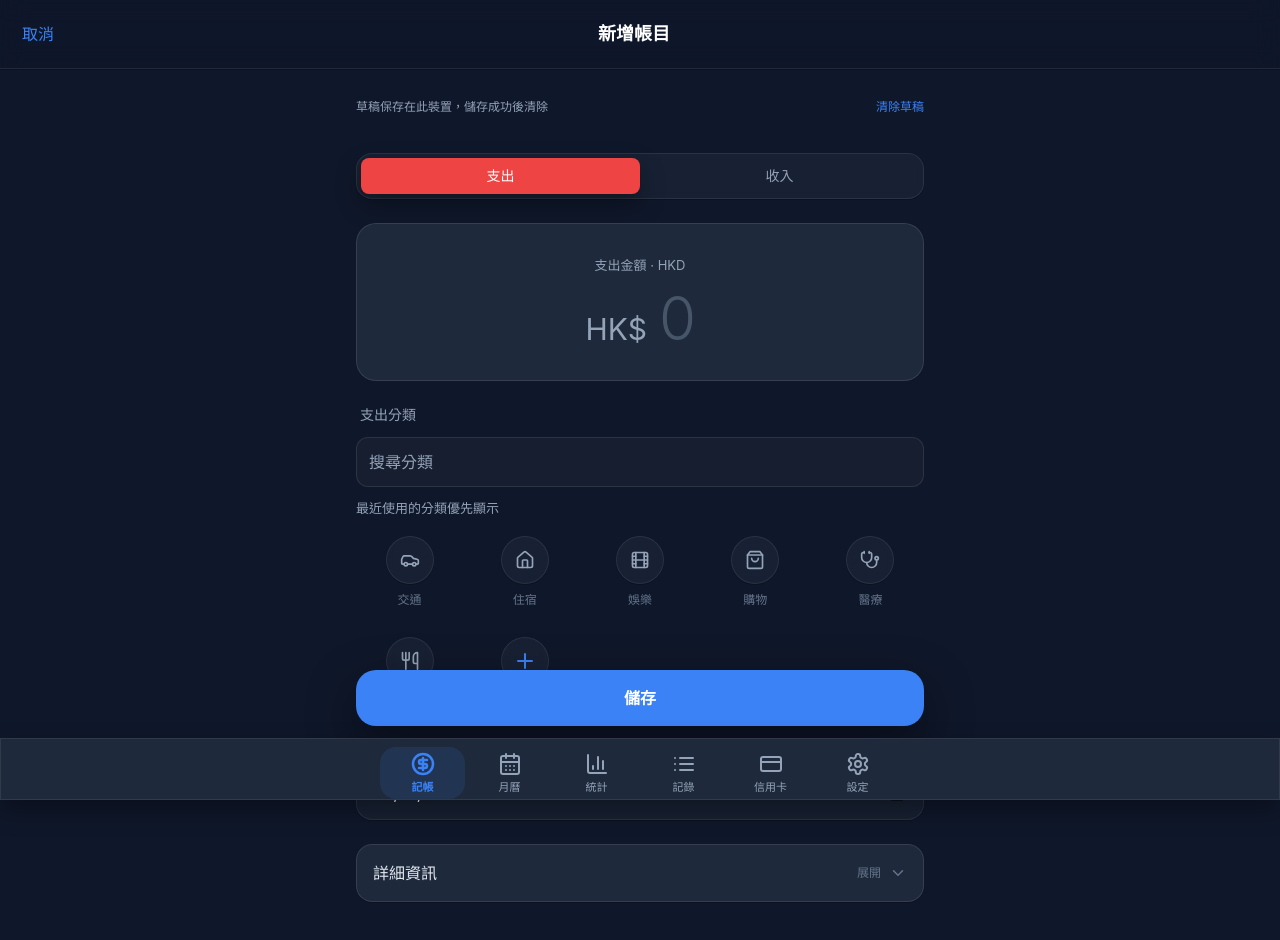
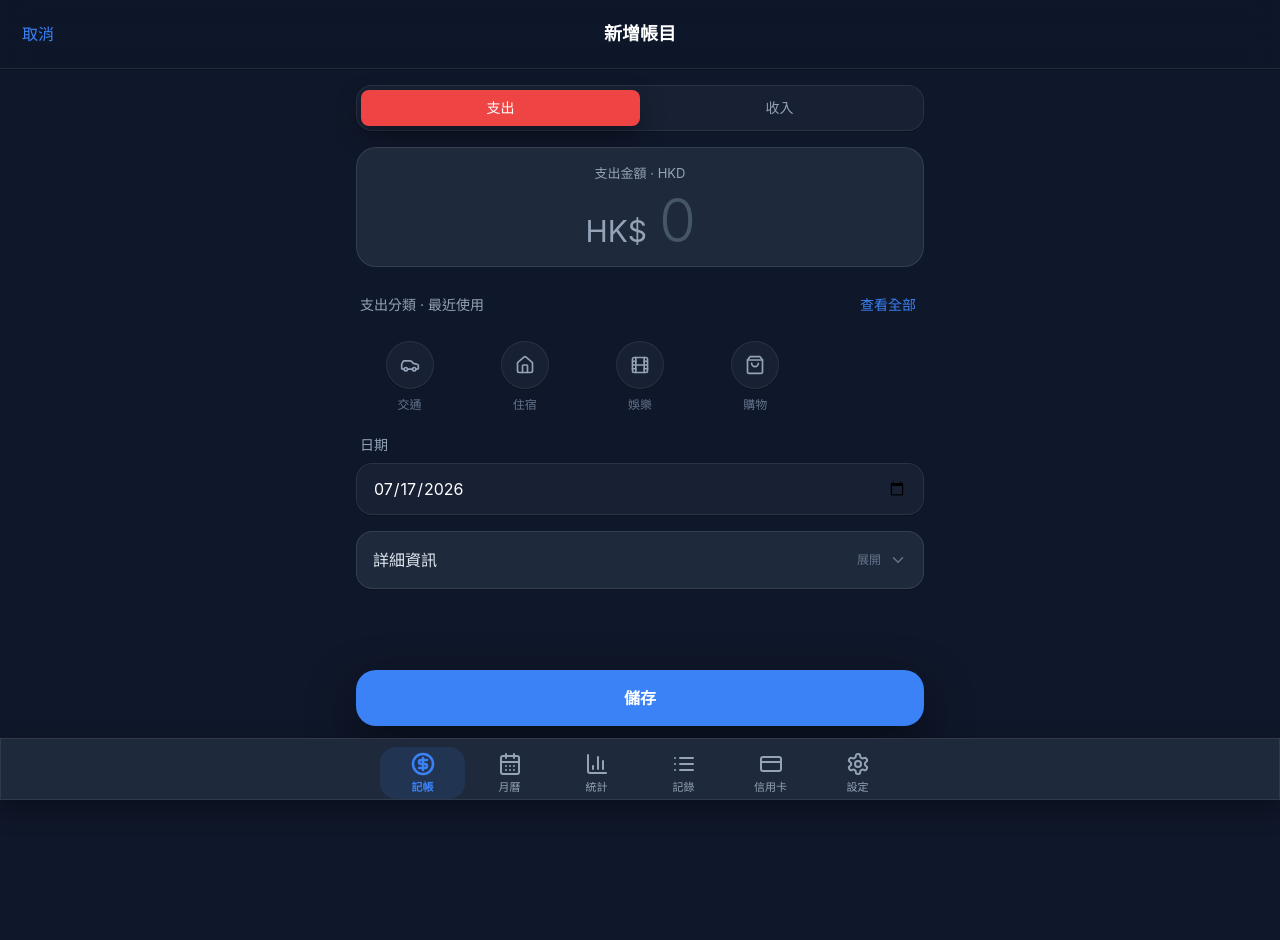
Before and after one commit to appbuilderlee2/SmartFinance-Max, a React (Vite) app: page /#/add in a window 1280 px wide. Both pictures are taken after a click on the button "記帳". Shown: the top 940 px of the page. After the commit the page ends 813 px from the top, so only its background shows below. Built offline with nearby package versions, Linux system fonts and the light colour scheme.

Commit message:
Compact entry form and fix tag safe area

```diff
--- a/index.css
+++ b/index.css
@@ -595,6 +595,7 @@ textarea {
 .sf-tag { display: inline-flex; align-items: center; gap: 6px; min-height: 44px; padding: 8px 12px; border-radius: 12px; border: 1px solid #8883; overflow-wrap: anywhere; max-width: 100%; }
 .sf-primary-button { display: block; width: 100%; min-height: 48px; border-radius: 14px; color: white; background: rgb(var(--sf-primary)); font-weight: 600; }
 .sf-report { max-width: 680px; margin: auto; padding: 0 20px calc(100px + env(safe-area-inset-bottom)); }
+.sf-tag-manager { padding-top: calc(env(safe-area-inset-top, 0px) + 12px); }
 .sf-report button { min-height: 44px; }
 .sf-report-surface { background: #8881; border: 1px solid #8882; border-radius: 18px; padding: 16px; }
 .sf-report-row { display: flex; width: 100%; align-items: center; gap: 12px; padding: 14px 0; border-bottom: 1px solid #8882; text-align: left; }
@@ -706,7 +707,7 @@ html.theme-applefluid-light .sf-month-summary .text-red-500 { color:#c3282d; }
 /* Entry and ledger: generous touch targets without wasting vertical space. */
 .sf-entry-content { width:100%; max-width:600px; margin-inline:auto; }
 .sf-entry-page > .sf-topbar button { min-height:44px; min-width:44px; }
-.sf-entry-amount { min-height:156px; gap:12px; box-shadow:none; }
+.sf-entry-amount { min-height:112px; gap:6px; box-shadow:none; }
 .sf-entry-caption { color:rgb(var(--sf-text-secondary)); font-size:13px; line-height:1.5; }
 .sf-entry-number { max-width:100%; justify-content:center; gap:4px; }
 .sf-entry-value { font-variant-numeric:tabular-nums; overflow-wrap:anywhere; min-width:0; font-size:clamp(32px,10vw,56px); font-weight:550; }
@@ -730,8 +731,6 @@ html.theme-applefluid-light .sf-month-summary .text-red-500 { color:#c3282d; }
 .sf-records-page .flex-1 { min-width:0; }
 .sf-records-page .sf-panel button { min-height:44px; }
 @media(min-width:420px) { .sf-category-grid { grid-template-columns:repeat(5,minmax(0,1fr)); } }
-.sf-draft-status { display:flex; gap:12px; align-items:center; justify-content:space-between; font-size:12px; line-height:1.5; color:rgb(var(--sf-text-secondary)); }
-.sf-draft-status button { color:rgb(var(--sf-primary)); min-height:44px; flex-shrink:0; }
 .sf-undo-toast { position:fixed; bottom:calc(100px + env(safe-area-inset-bottom)); left:16px; right:16px; max-width:540px; margin:auto; z-index:60; display:flex; align-items:center; gap:12px; padding:10px 16px; border-radius:16px; background:rgb(var(--sf-surface-bg)); color:rgb(var(--sf-text-primary)); box-shadow:0 4px 24px #0004; border:1px solid rgb(var(--sf-text-primary)/.15); }
 .sf-undo-toast span { flex:1; font-size:14px; }
 .sf-undo-toast button { min-height:44px; color:rgb(var(--sf-primary)); padding:4px 8px; }
--- a/pages/AddTransaction.tsx
+++ b/pages/AddTransaction.tsx
@@ -13,7 +13,6 @@ import { rememberTags } from '../utils/tagHistory';
 import TagPicker from '../components/TagPicker';
 import { localYMDToStoredISOString, toLocalYMD, parseDate } from '../utils/date';
 import { parseMoneyInput } from '../utils/money';
-import { showAppConfirm } from '../utils/appDialog';
 
 const AddTransaction: React.FC = () => {
   const { transactions } = useData();
@@ -55,6 +54,7 @@ const EntryForm: React.FC<{ initialDraft: EntryDraft | null }> = ({ initialDraft
   const [showDetails, setShowDetails] = useState(initialDraft?.showDetails || false);
 
   const [categoryQuery, setCategoryQuery] = useState('');
+  const [showAllCategories, setShowAllCategories] = useState(false);
   const [formError, setFormError] = useState('');
   const categoryOptions = useMemo(() => {
     const latest = new Map<string, number>();
@@ -64,6 +64,9 @@ const EntryForm: React.FC<{ initialDraft: EntryDraft | null }> = ({ initialDraft
     return categories.filter(c => c.type === transactionType && c.name.toLocaleLowerCase().includes(categoryQuery.trim().toLocaleLowerCase()))
       .sort((a, b) => (latest.get(b.id) || 0) - (latest.get(a.id) || 0));
   }, [categories, transactions, transactionType, categoryQuery]);
+  const recentCategories = categoryOptions.slice(0, 4);
+  const visibleCategories = showAllCategories ? categoryOptions : selectedCategory && !recentCategories.some(c => c.id === selectedCategory)
+    ? [...recentCategories.slice(0, 3), ...categoryOptions.filter(c => c.id === selectedCategory)] : recentCategories;
   const changeType = (type: TransactionType) => { setTransactionType(type); setSelectedCategory(null); setCategoryQuery(''); setFormError(''); };
 
   useEffect(() => {
@@ -146,15 +149,14 @@ const EntryForm: React.FC<{ initialDraft: EntryDraft | null }> = ({ initialDraft
   return (
     <div className="sf-entry-page min-h-screen bg-background flex flex-col pt-safe-top pb-safe-bottom">
       {/* Header */}
-      <div className="px-4 py-3 flex justify-between items-center sf-topbar sticky top-0 z-10">
-        <button onClick={() => navigate(-1)} className="text-primary text-base">取消</button>
+      <div className="px-4 py-3 grid grid-cols-[1fr_auto_1fr] items-center sf-topbar sticky top-0 z-10">
+        <button onClick={() => navigate(-1)} className="text-primary text-base justify-self-start">取消</button>
         <h2 className="text-lg font-semibold text-white">新增帳目</h2>
-        <div className="w-14" />
+        <span aria-hidden="true" />
       </div>
 
-      <fieldset disabled={saving} className="sf-entry-content p-4 space-y-6 flex-1 pb-56 min-w-0">
-        <div className="sf-draft-status"><span>{draftWarning ? '草稿暫時未能保存，請勿關閉頁面' : '草稿保存在此裝置，儲存成功後清除'}</span>
-        <button type="button" onClick={() => { void (async () => { if (transactions.some(tx => tx.id === draftId.current)) { setFormError('此帳目已提交，請先重試完成儲存，再到記錄編輯或刪除。'); return; } if (!await showAppConfirm('清除目前尚未提交的記帳內容。', { title: '清除草稿？', confirmLabel: '清除草稿', destructive: true })) return; if (!await clearEntryDraft()) { setFormError('草稿未能清除，請重試'); return; } saved.current = true; window.location.reload(); })(); }}>清除草稿</button></div>
+      <fieldset disabled={saving} className="sf-entry-content p-4 space-y-4 flex-1 pb-56 min-w-0">
+        {draftWarning && <p role="alert" className="text-sm text-amber-400">草稿暫時未能保存，請勿關閉頁面</p>}
         {/* Transaction Type Toggle */}
         <div className="flex sf-control rounded-xl p-1">
           <button
@@ -181,7 +183,7 @@ const EntryForm: React.FC<{ initialDraft: EntryDraft | null }> = ({ initialDraft
           type="button"
           aria-label="輸入金額"
           onClick={() => setIsNumPadOpen(true)}
-          className={`sf-entry-amount sf-card w-full py-8 px-4 flex flex-col items-center justify-center mb-4 transition-colors duration-300 cursor-pointer ${transactionType === TransactionType.INCOME ? 'bg-green-500/10 border border-green-500/20' : ''
+          className={`sf-entry-amount sf-card w-full py-4 px-4 flex flex-col items-center justify-center transition-colors duration-300 cursor-pointer ${transactionType === TransactionType.INCOME ? 'bg-green-500/10 border border-green-500/20' : ''
           }`}>
           <span className="sf-entry-caption">{transactionType === TransactionType.EXPENSE ? '支出金額' : '收入金額'} · {txCurrency}</span>
           <div className="sf-entry-number flex items-baseline text-white">
@@ -194,13 +196,13 @@ const EntryForm: React.FC<{ initialDraft: EntryDraft | null }> = ({ initialDraft
 
         {/* Categories Grid */}
         <div>
-          <h3 className="text-gray-400 text-sm mb-3 ml-1">
-            {transactionType === TransactionType.EXPENSE ? '支出分類' : '收入分類'}
-          </h3>
-          <input aria-label="搜尋分類" placeholder="搜尋分類" className="sf-field mb-3" value={categoryQuery} onChange={event => setCategoryQuery(event.target.value)} />
-          <p className="sf-entry-caption mb-3">最近使用的分類優先顯示</p>
+          <div className="flex items-center justify-between mb-2">
+            <h3 className="text-gray-400 text-sm ml-1">{transactionType === TransactionType.EXPENSE ? '支出分類' : '收入分類'} · 最近使用</h3>
+            <button type="button" aria-expanded={showAllCategories} onClick={() => { setShowAllCategories(value => !value); setCategoryQuery(''); }} className="text-primary text-sm min-h-11 px-2">{showAllCategories ? '收起' : '查看全部'}</button>
+          </div>
+          {showAllCategories && <input aria-label="搜尋分類" placeholder="搜尋分類" className="sf-field mb-3" value={categoryQuery} onChange={event => setCategoryQuery(event.target.value)} />}
           <div className="sf-category-grid">
-            {categoryOptions.map(cat => (
+            {visibleCategories.map(cat => (
               <button
                 key={cat.id}
                 aria-pressed={selectedCategory === cat.id}
@@ -217,12 +219,12 @@ const EntryForm: React.FC<{ initialDraft: EntryDraft | null }> = ({ initialDraft
               </button>
             ))}
             {/* Add New Category Button */}
-            <button onClick={() => navigate('/categories')} className="flex flex-col items-center gap-2">
+            {showAllCategories && <button onClick={() => navigate('/categories')} className="flex flex-col items-center gap-2">
               <div className="w-12 h-12 rounded-full sf-control text-primary flex items-center justify-center active:scale-95 transition-transform">
                 <Plus size={24} />
               </div>
               <span className="text-[10px] text-gray-500">新增</span>
-            </button>
+            </button>}
           </div>
         </div>
 
--- a/pages/TagManager.tsx
+++ b/pages/TagManager.tsx
@@ -20,7 +20,7 @@ export default function TagManager() {
   }, [transactions]);
   const affected = transactions.filter(t => userTags(t).some(tag => tagKey(tag) === tagKey(source || '')));
   const merging = tags.some(tag => tag.name !== source && tagKey(tag.name) === tagKey(target));
-  return <main className="sf-report"><header className="flex items-center gap-3 py-3"><button aria-label={location.state?.fromReport ? '返回報告' : '返回設定'} className="text-primary" onClick={() => location.state?.fromReport ? navigate(-1) : navigate('/settings')}><ChevronLeft /></button><h1 className="text-xl font-semibold">標籤管理</h1></header>
+  return <main className="sf-report sf-tag-manager"><header className="flex items-center gap-3 py-3"><button aria-label={location.state?.fromReport ? '返回報告' : '返回設定'} className="text-primary" onClick={() => location.state?.fromReport ? navigate(-1) : navigate('/settings')}><ChevronLeft /></button><h1 className="text-xl font-semibold">標籤管理</h1></header>
     <p className="text-sm text-gray-400 mb-5">標籤可跨分類整理交易。備註用來描述單筆交易；訂閱及週期來源另行標示。</p>
     <input className="sf-field" aria-label="搜尋標籤" placeholder="搜尋標籤" value={query} onChange={e => setQuery(e.target.value)} />
     {!tags.length && <p className="text-gray-400 py-10 text-center">尚未有標籤，可在記帳時加入。</p>}
```
